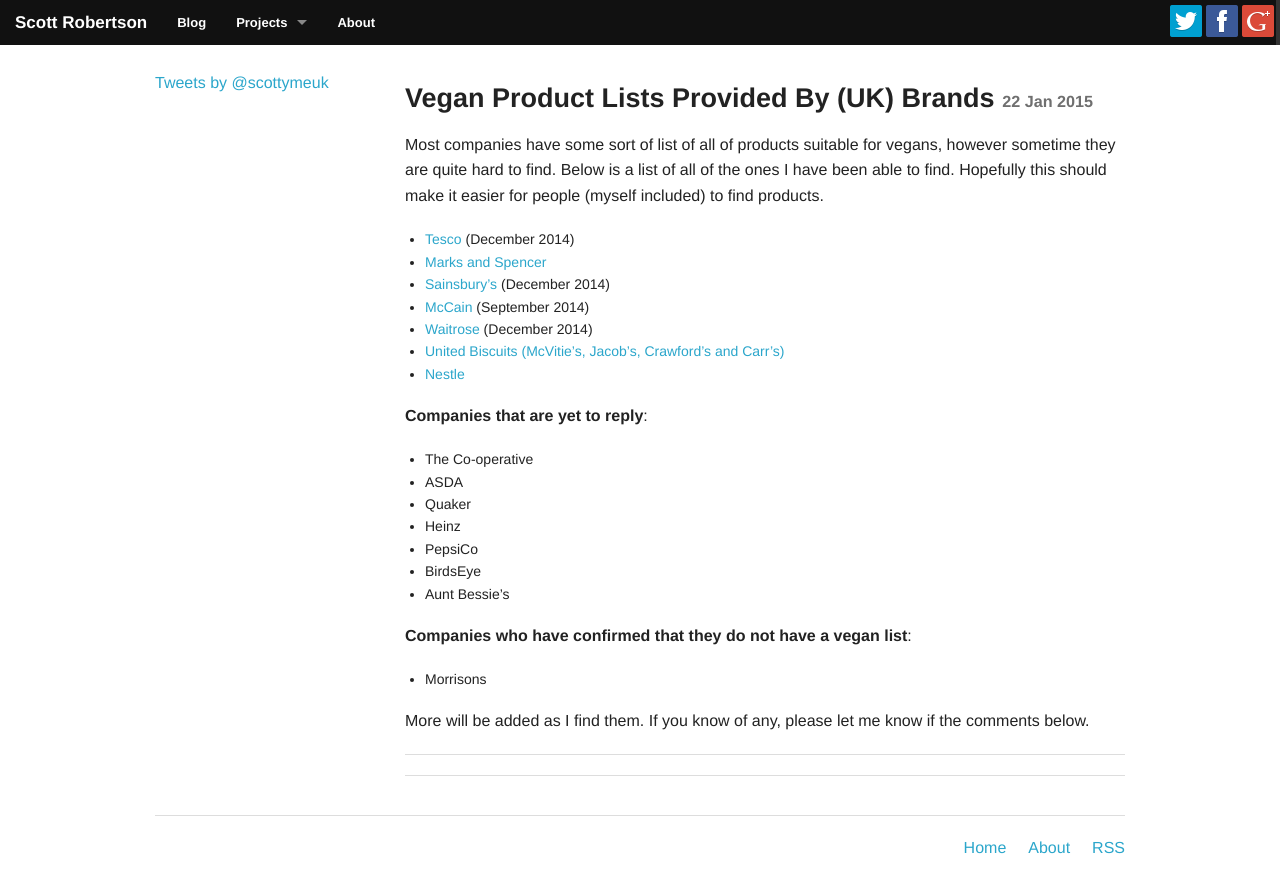
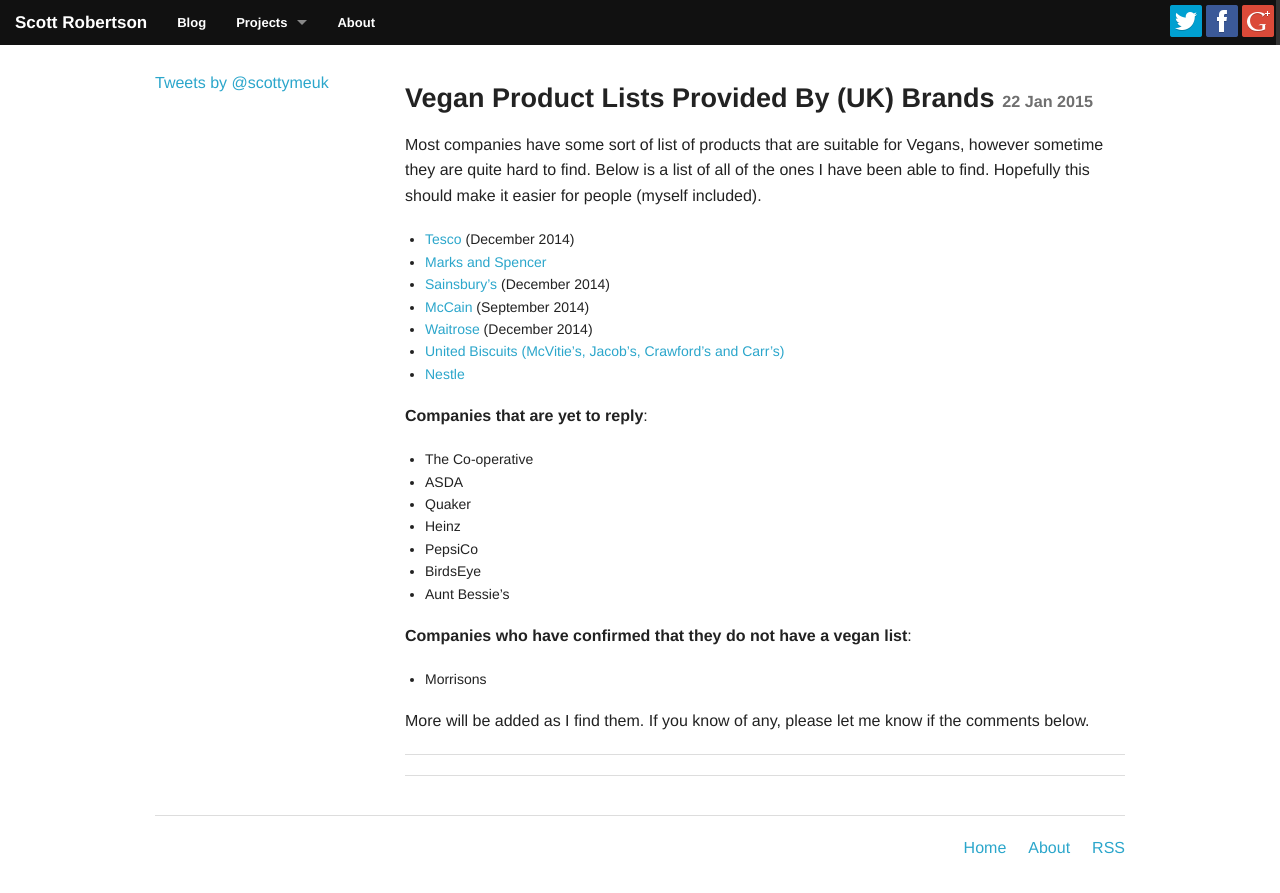
Before and after one commit to scottrobertson/scottrobertson.me, a Jekyll site: the page built from _posts/2015-01-22-uk-brands-vegan-lists.markdown, in a window 1280 px wide. Shown: the top 893 px of the page. Built offline with Jekyll 4.4.1, drawn with Linux system fonts in a browser that asks for light colours; nearby versions of some CDN libraries; Markdown is read by kramdown in place of the engine named in the settings; comment, search, counter and statistics services are not loaded.

Commit message:
Update 2015-01-22-uk-brands-vegan-lists.markdown

```diff
--- a/_posts/2015-01-22-uk-brands-vegan-lists.markdown
+++ b/_posts/2015-01-22-uk-brands-vegan-lists.markdown
@@ -5,7 +5,7 @@
 permalink: /post/uk-brands-vegan-lists
 ---
 
-Most companies have some sort of list of all of products suitable for vegans, however sometime they are quite hard to find. Below is a list of all of the ones I have been able to find. Hopefully this should make it easier for people (myself included) to find products.
+Most companies have some sort of list of products that are suitable for Vegans, however sometime they are quite hard to find. Below is a list of all of the ones I have been able to find. Hopefully this should make it easier for people (myself included).
 
 - [Tesco](https://upload.scottrobertson.me/SamuNuSIZ0GHl.pdf) (December 2014)
 - [Marks and Spencer](http://health.marksandspencer.com/uploads/pdfs/Vegans.pdf)
@@ -25,7 +25,6 @@
 - BirdsEye
 - Aunt Bessie's
 
-
 **Companies who have confirmed that they do not have a vegan list**:
 
  - Morrisons
```
